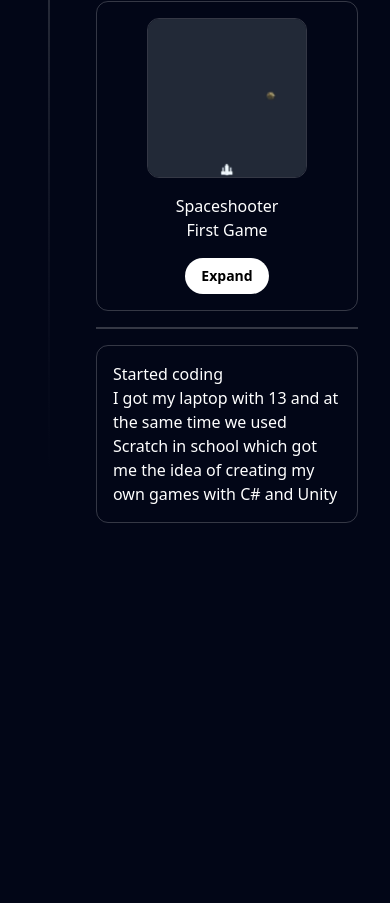
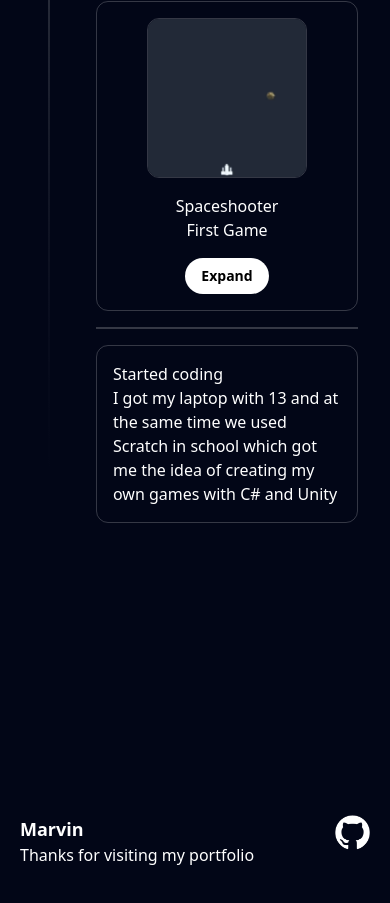
Before and after one commit to Fusraumspinne/portfolio, a Next.js app: page / in a window 390 px wide. Shown: the part 10011-10914 px from the top of the page. Built offline with nearby package versions, Linux system fonts and the light colour scheme.

Commit message:
footer und navbar edit

```diff
--- a/app/globals.css
+++ b/app/globals.css
@@ -1,3 +1,7 @@
 @tailwind base;
 @tailwind components;
 @tailwind utilities;
+
+html {
+    scroll-behavior: smooth;
+}
--- a/app/page.tsx
+++ b/app/page.tsx
@@ -1,3 +1,4 @@
+import Footer from "@/components/Footer";
 import { Grid } from "@/components/Grid";
 import { Hero } from "@/components/Hero";
 import { NavBar } from "@/components/NavBar";
@@ -7,11 +8,18 @@
   return (
     <div className="bg-slate-950">
       <NavBar/>
-      <Hero/>
+      <div id="home">
+        <Hero/>
+      </div>
       <div className="mx-4">
-        <Grid/>
-        <TimeLine/>
+        <div id="about">
+          <Grid/>
+        </div>
+        <div id="timeline">
+          <TimeLine/>
+        </div>
       </div>
+      <Footer/>
     </div>
   );
 }
--- /dev/null
+++ b/components/Footer.tsx
@@ -0,0 +1,21 @@
+import Image from 'next/image';
+import Link from 'next/link';
+import React from 'react';
+
+const Footer = () => {
+    return (
+        <footer className="flex justify-between p-5 text-white md:mx-32">
+            <div className="flex flex-col items-start">
+                <h2 className="text-lg font-bold">Marvin</h2>
+                <p>Thanks for visiting my portfolio</p>
+            </div>
+            <div className="flex gap-2">
+                <Link href={"https://github.com/Fusraumspinne"} target="_blank">
+                    <Image src={"/icons/GitHub.png"} alt={"Icon"} width={35} height={35} className="filter invert" />
+                </Link>
+            </div>
+        </footer>
+    );
+};
+
+export default Footer;
--- a/components/NavBar.tsx
+++ b/components/NavBar.tsx
@@ -10,23 +10,18 @@
   const navItems = [
     {
       name: "Home",
-      link: "/",
+      link: "#home",
       icon: <HomeRoundedIcon className="h-4 w-4 text-white" />,
     },
     {
-        name: "Timeline",
-        link: "/",
-        icon: <TimelineRoundedIcon className="h-4 w-4 text-white" />,
+        name: "About",
+        link: "#about",
+        icon: <PersonRoundedIcon className="h-4 w-4 text-white" />,
       },
     {
-      name: "About",
-      link: "/",
-      icon: <PersonRoundedIcon className="h-4 w-4 text-white" />,
-    },
-    {
-      name: "Contact",
-      link: "/",
-      icon: <EmailRoundedIcon className="h-4 w-4 text-white" />
+      name: "Timeline",
+      link: "#timeline",
+      icon: <TimelineRoundedIcon className="h-4 w-4 text-white" />,
     },
   ];
   return (
--- a/components/TimeLine.tsx
+++ b/components/TimeLine.tsx
@@ -119,7 +119,7 @@
     },
   ];
   return (
-    <div className="w-full mb-96">
+    <div className="w-full mb-44">
       <Timeline data={data} />
     </div>
   );
--- a/components/expandable-card-demo-standard.tsx
+++ b/components/expandable-card-demo-standard.tsx
@@ -19,10 +19,9 @@
     }
 
     if (active && typeof active === "object") {
-      // Berechne die Breite der Scrollbar:
       const scrollbarWidth = window.innerWidth - document.documentElement.clientWidth;
-      document.body.style.overflow = "hidden"; // Scrollen deaktivieren
-      document.body.style.paddingRight = `${scrollbarWidth}px`; // Platz für Scrollbar erhalten
+      document.body.style.overflow = "hidden";
+      document.body.style.paddingRight = `${scrollbarWidth}px`;
     } else {
       document.body.style.overflow = "auto";
       document.body.style.paddingRight = "0px";
```
